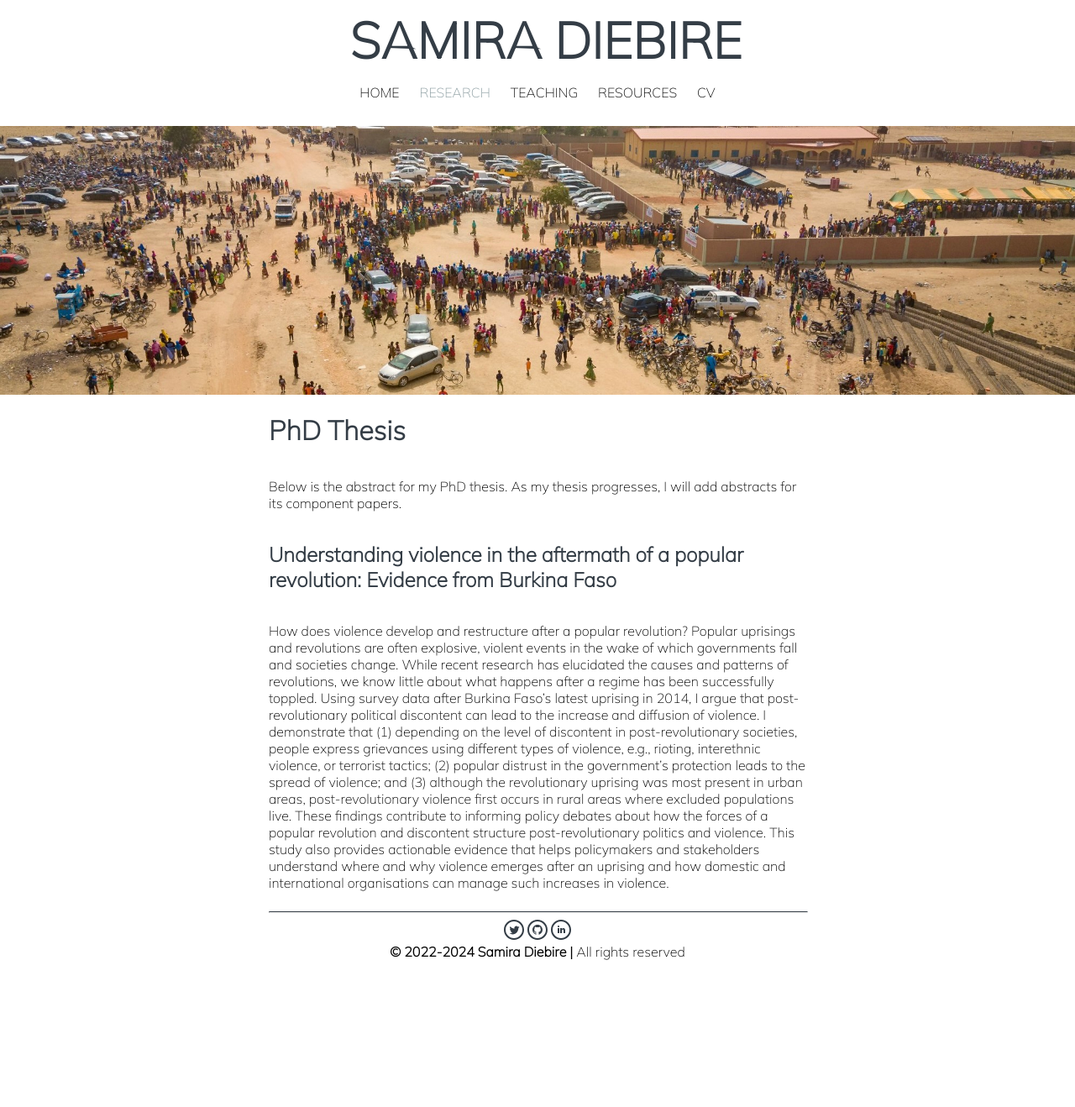
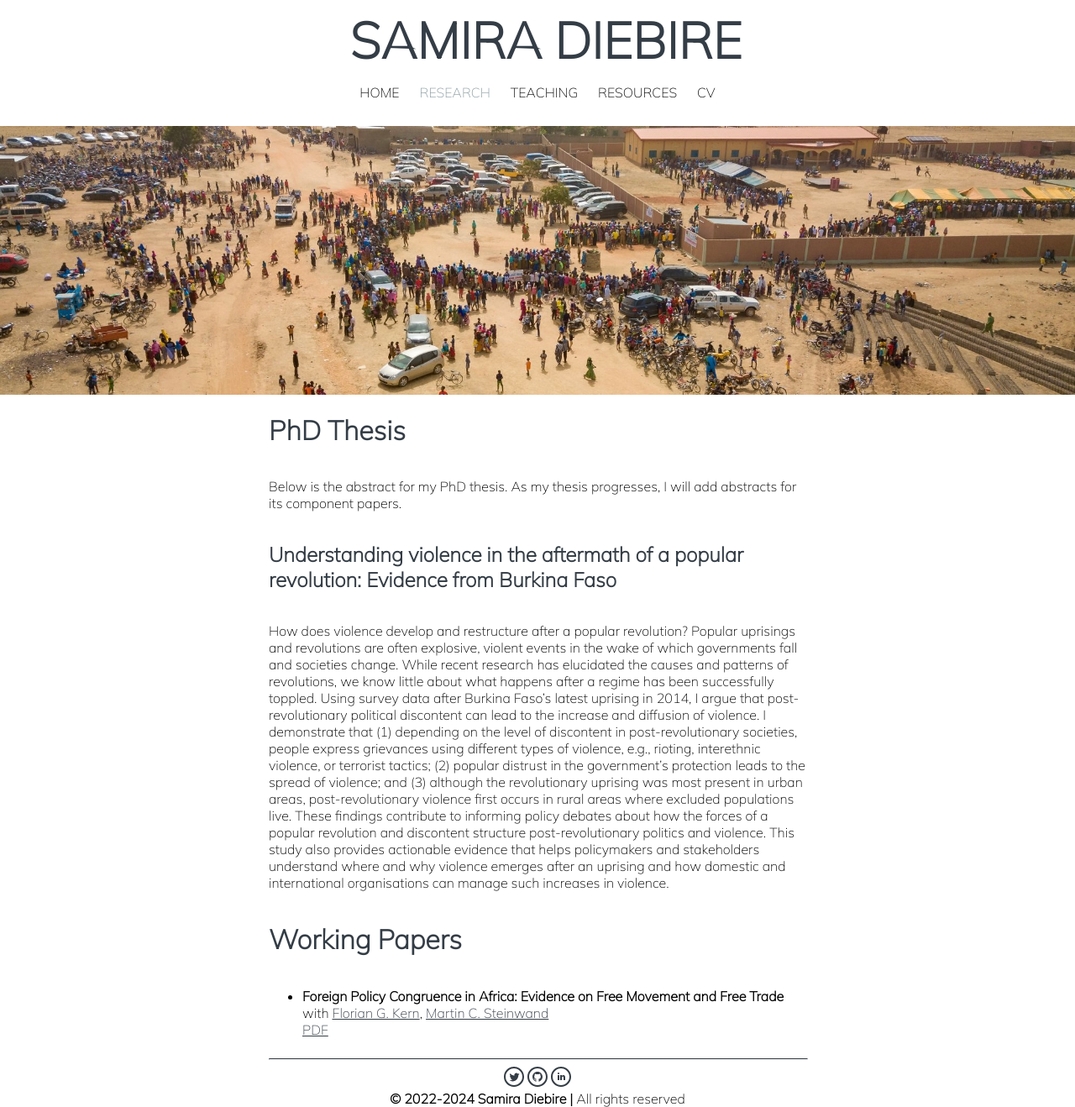
Before and after one commit to samiradiebire/samiradiebire.github.io, a Jekyll site: the page built from research.md, in a window 1280 px wide and 1318 px high. Shown: the whole window at 84% size. Built offline with Jekyll 4.4.1, drawn with Linux system fonts in a browser that asks for light colours.

Commit message:
uploaded working paper

```diff
--- /dev/null
+++ b/_data/papers.yaml
@@ -0,0 +1,7 @@
+- title: "Foreign Policy Congruence in Africa: Evidence on Free Movement and Free Trade"
+  authors:
+    - name: Florian G. Kern
+      website: https://sites.google.com/site/floriangkern/
+    - name: Martin C. Steinwand
+      website: https://sites.google.com/site/martincsteinwand/
+  pdf: ksd_afp_2024_1.pdf
--- a/research.md
+++ b/research.md
@@ -17,3 +17,11 @@ Below is the abstract for my PhD thesis. As my thesis progresses, I will add abs
 ## Understanding violence in the aftermath of a popular revolution: Evidence from Burkina Faso
 
 How does violence develop and restructure after a popular revolution? Popular uprisings and revolutions are often explosive, violent events in the wake of which governments fall and societies change. While recent research has elucidated the causes and patterns of revolutions, we know little about what happens after a regime has been successfully toppled. Using survey data after Burkina Faso’s latest uprising in 2014, I argue that post-revolutionary political discontent can lead to the increase and diffusion of violence. I demonstrate that (1) depending on the level of discontent in post-revolutionary societies, people express grievances using different types of violence, e.g., rioting, interethnic violence, or terrorist tactics; (2) popular distrust in the government’s protection leads to the spread of violence; and (3) although the revolutionary uprising was most present in urban areas, post-revolutionary violence first occurs in rural areas where excluded populations live. These findings contribute to informing policy debates about how the forces of a popular revolution and discontent structure post-revolutionary politics and violence. This study also provides actionable evidence that helps policymakers and stakeholders understand where and why violence emerges after an uprising and how domestic and international organisations can manage such increases in violence.
+
+# Working Papers
+
+{% for paper in site.data.papers %}
+- **{{paper.title}}**<br>
+  {% if paper.authors != nil %}with {% for author in paper.authors %}{% if author.website != nil %}[{{author.name}}]({{author.website}}){% else %}{{author.name}}{% endif %}{% if forloop.last == false %}, {% endif %}{% endfor %}{% endif %}<br>
+  {% if paper.pdf != nil %}[PDF](papers/{{paper.pdf}}){% endif %}
+{% endfor %}
```
Also changed, not shown: 1 other file.
